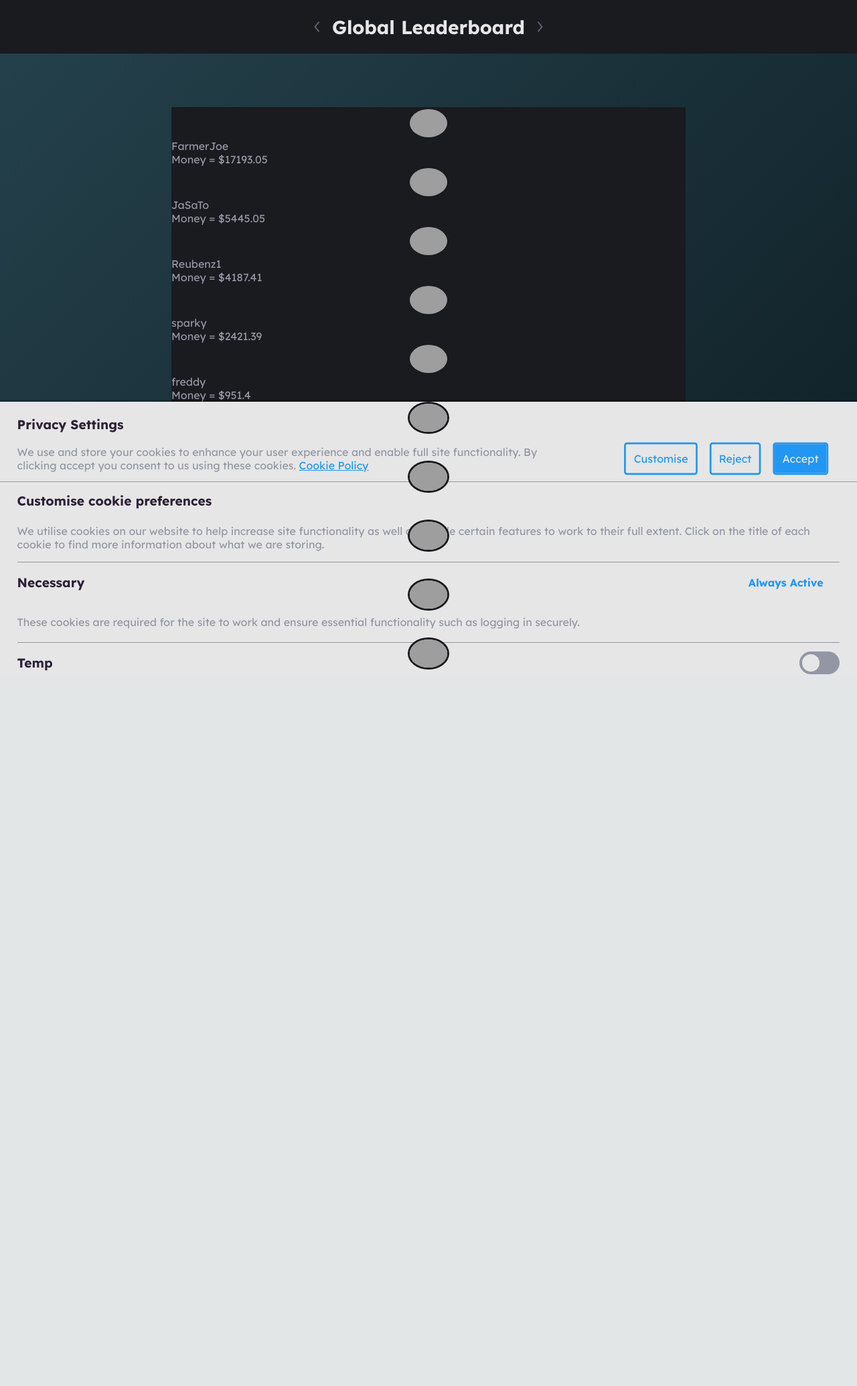
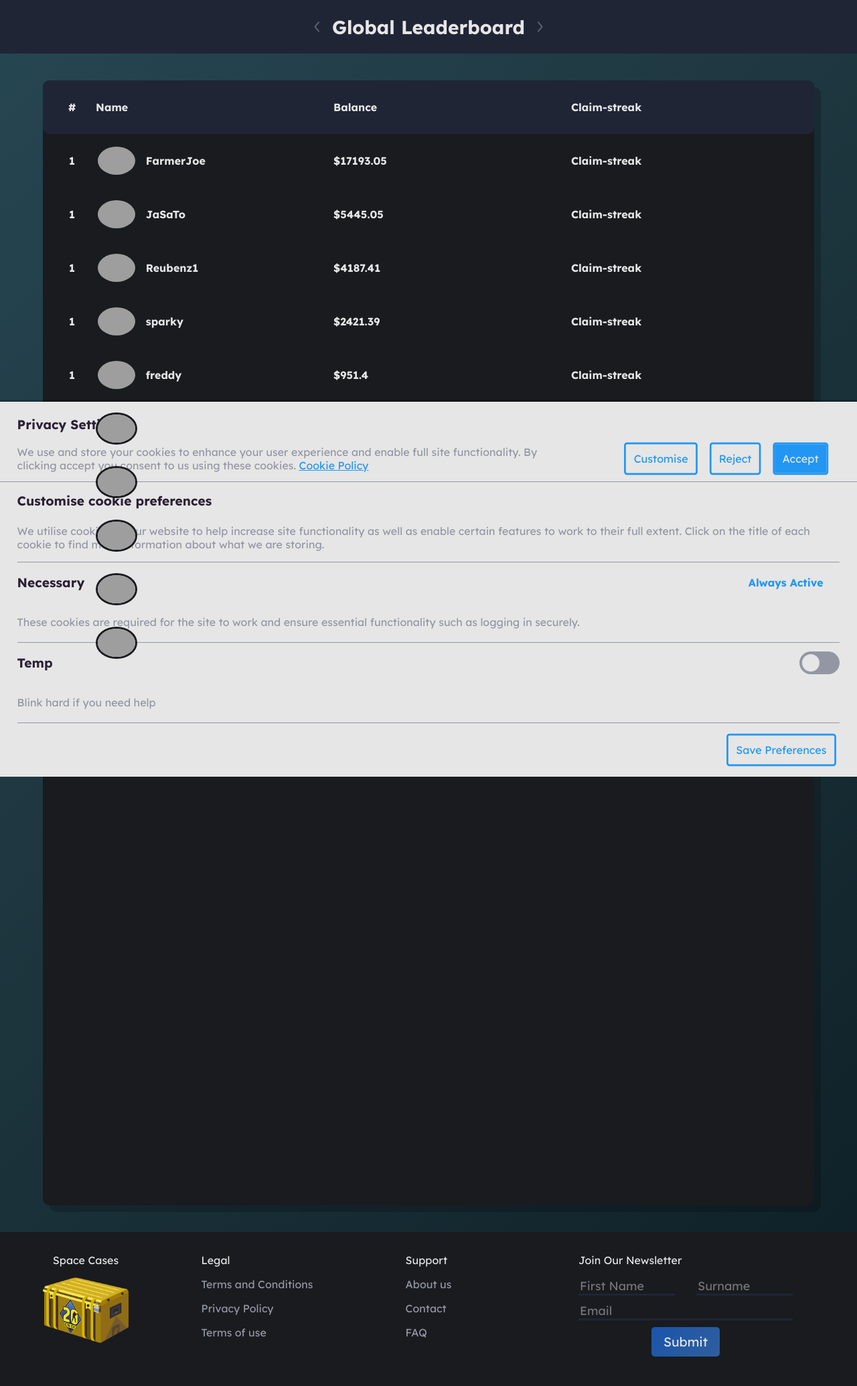
Before and after one commit to RGCSERG/spacecases.io, a Flask app: page /leaderboard in a window 1280 px wide. Shown: the part 80-2150 px from the top of the page at 67% size. Before the commit the page ends 1087 px from the top, so only its background shows below. Run offline with Flask 3, Linux system fonts and the light colour scheme; grey boxes are pictures that could not be loaded.

Commit message:
styled leaderboard

```diff
--- a/webstart/static/main.js
+++ b/webstart/static/main.js
@@ -80,7 +80,7 @@ function scrollReveal() {
     for (var i = 0; i < reveals.length; i++) {
         let windowHeight = window.innerHeight
         let revealTop = reveals[i].getBoundingClientRect().top;
-        let revealPoint = 300
+        let revealPoint = 450
 
         if (revealTop < windowHeight - revealPoint) {
             reveals[i].classList.add("active")
--- a/webstart/static/style.css
+++ b/webstart/static/style.css
@@ -492,9 +492,10 @@ animation: gradient 20s infinite alternate;
     display: flex;
     justify-content: start;
     align-items: center;
-    padding-top: 10vh;
+    padding-top: 5vh;
     flex-direction: column;
     gap: 50px;
+    padding-bottom: 5vh;
 }
 .language-section img {
     width: 25vw;
@@ -560,11 +561,10 @@ animation: gradient 20s infinite alternate;
     justify-content: center;
     align-items: center;
     gap: 1vw;
-    background-color: var(--colour3);
 }
 .leaderboard{
     width: 100vw;
-    height: 80vh;
+    height: 220vh;
     background: var(--gradient1);
     display: flex;
     justify-content: center;
@@ -580,10 +580,40 @@ animation: gradient 20s infinite alternate;
     transform: rotate(-90deg);
 }
 .lb {
-    width: 60vw;
-    height: 60vh;
+    width: 90vw;
+    height: 210vh;
     background-color: var(--colour3);
     position: absolute;
+    border-radius: 10px;
+    box-shadow: 10px 10px rgba(0, 0, 0, .2);
+}
+.lb-partition {
+    padding: 1vh;
+    display: grid;
+    justify-items: start;
+    align-items: center;
+    grid-template-columns: 0.2fr 1fr 1fr 1fr;
+    width: 100%;
+    height: 10vh;
+    /* border-bottom: 1px solid var(--colour4); */
+    /* border-left: 1px solid var(--colour4); */
+    /* border-right: 1px solid var(--colour4); */
+}
+.lb-partition p {
+    color: var(--colour1);
+    font-weight: bold;
+}
+.lb-number {
+    justify-self: center;
+}
+.lb-user {
+    display: flex;
+    align-items: center;
+    gap: 1vw;
+}
+.lb-partition:nth-child(1) {
+    background-color: var(--colour2);
+    border-radius: 10px;
 }
 .server {
     visibility: hidden;
--- a/webstart/templates/leaderboard.html
+++ b/webstart/templates/leaderboard.html
@@ -54,15 +54,23 @@
   <div class="leaderboard">
     <div class="lb global">
       {%if Leaderboard%}
-      <div>
+        <div class="lb-partition">
+          <p class="lb-number">#</p>
+          <p>Name</p>
+          <p>Balance</p>
+          <p>Claim-streak</p>
+        </div>
         {%for id in Leaderboard%}
-          <div class="button-wrapper">
+        <div class="lb-partition">
+          <p class="lb-number">1</p>
+          <span class="lb-user">
             <img class="profile-pic" id="button" src="{{id[2]}}" alt="" />
-          </div>
-          <p>{{id[0]}}</p>
-          <p>Money = ${{id[1] / 100}}</p>
+            <p>{{id[0]}}</p>
+          </span>
+          <p>${{id[1] / 100}}</p>
+          <p>Claim-streak {{id[3]}}</p>
+        </div>
         {%endfor%}
-      </div>
       {%endif%}
     </div>
     <div class="lb server">
```
Also changed, not shown: webstart/templates/home.html (+6 -6 lines).
